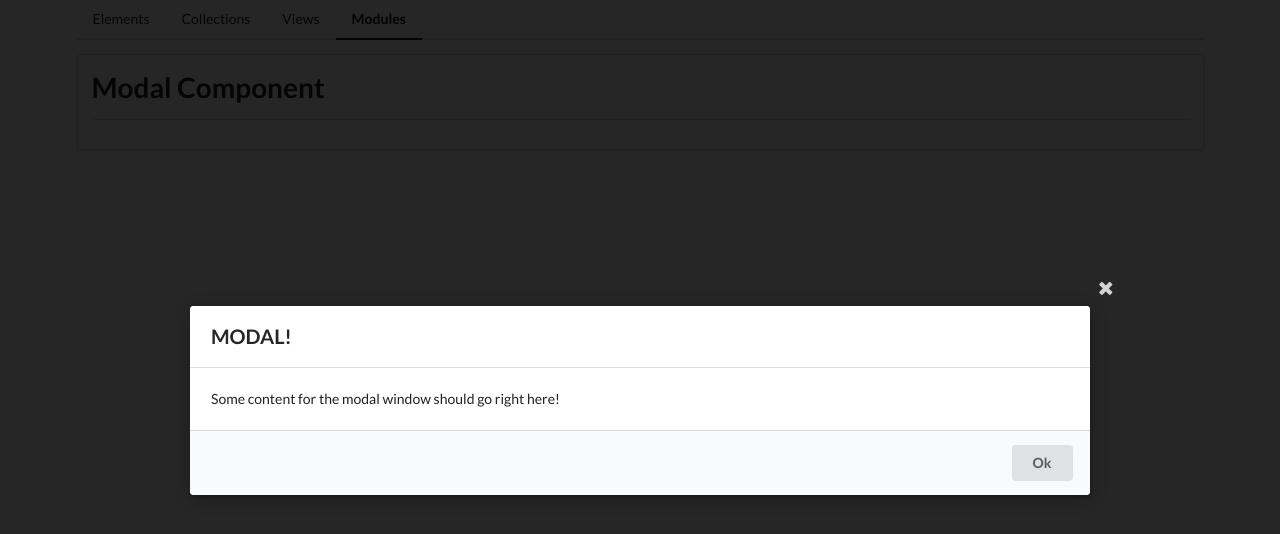
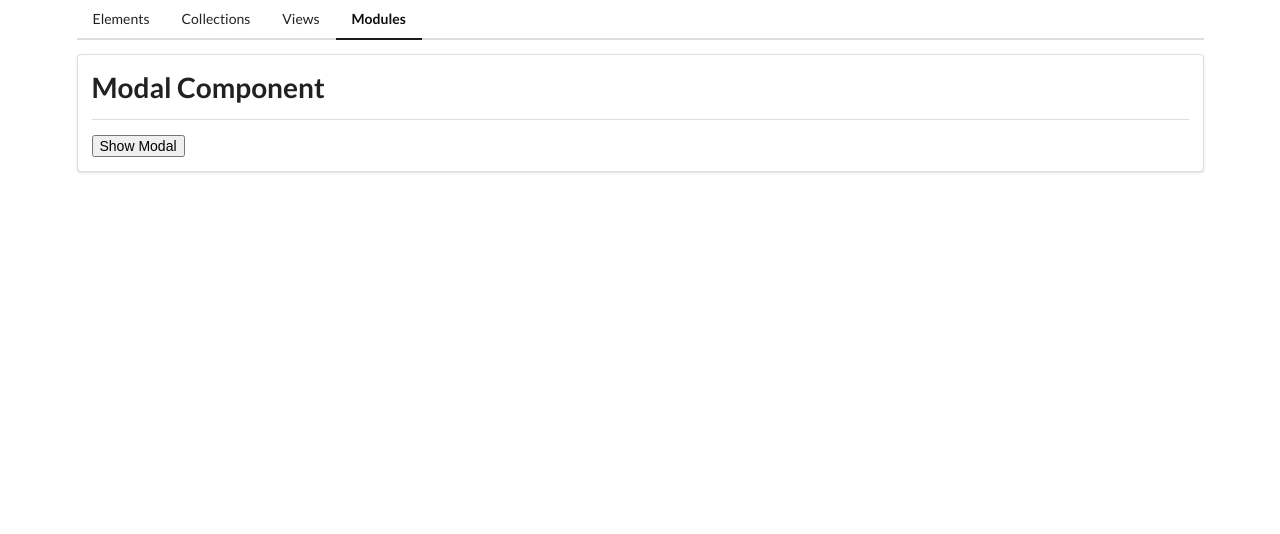
Before and after one commit to ken0901/Angular-Template-Syntax, an Angular app: page /mods in a window 1280 px wide. Shown: the top 534 px of the page. Built offline with nearby package versions, Linux system fonts and the light colour scheme.

Commit message:
Open and close the Modal

```diff
--- a/src/app/projects/module-project/components/mods-home/mods-home.component.html
+++ b/src/app/projects/module-project/components/mods-home/mods-home.component.html
@@ -1,2 +1,3 @@
 <app-divider>Modal Component</app-divider>
-<app-modal></app-modal>
+<button (click)="onClick()">Show Modal</button>
+<app-modal (close)="onClick()" *ngIf="modalOpen"></app-modal>
--- a/src/app/projects/module-project/components/mods-home/mods-home.component.ts
+++ b/src/app/projects/module-project/components/mods-home/mods-home.component.ts
@@ -6,10 +6,14 @@
   styleUrls: ['./mods-home.component.css']
 })
 export class ModsHomeComponent implements OnInit {
+  modalOpen = false;
 
   constructor() { }
 
   ngOnInit(): void {
   }
 
+  onClick(){
+    this.modalOpen = !this.modalOpen;
+  }
 }
--- a/src/app/projects/module-project/components/mods/modal/modal.component.html
+++ b/src/app/projects/module-project/components/mods/modal/modal.component.html
@@ -1,6 +1,6 @@
-<div class="ui dimmer visible active">
+<div (click)="onCloseClick()" class="ui dimmer visible active">
     <div class="ui modal visible active">
-        <i class="close icon"></i>
+        <i (click)="onCloseClick()" class="close icon"></i>
         <div class="header">
             MODAL!
         </div>
@@ -10,7 +10,7 @@
             </p>
         </div>
         <div class="actions">
-            <button class="ui button">Ok</button>
+            <button (click)="onCloseClick()" class="ui button">Ok</button>
         </div>
     </div>
 </div>
--- a/src/app/projects/module-project/components/mods/modal/modal.component.ts
+++ b/src/app/projects/module-project/components/mods/modal/modal.component.ts
@@ -1,4 +1,4 @@
-import { Component, ElementRef, OnDestroy, OnInit } from '@angular/core';
+import { Component, ElementRef, OnDestroy, OnInit, Output, EventEmitter } from '@angular/core';
 
 @Component({
   selector: 'app-modal',
@@ -6,6 +6,7 @@
   styleUrls: ['./modal.component.css']
 })
 export class ModalComponent implements OnInit, OnDestroy {
+  @Output() close = new EventEmitter();
 
   constructor(private el: ElementRef) { }
 
@@ -17,4 +18,8 @@
     this.el.nativeElement.remove();
   }
 
+  onCloseClick(){
+    this.close.emit();
+  }
+
 }
```
